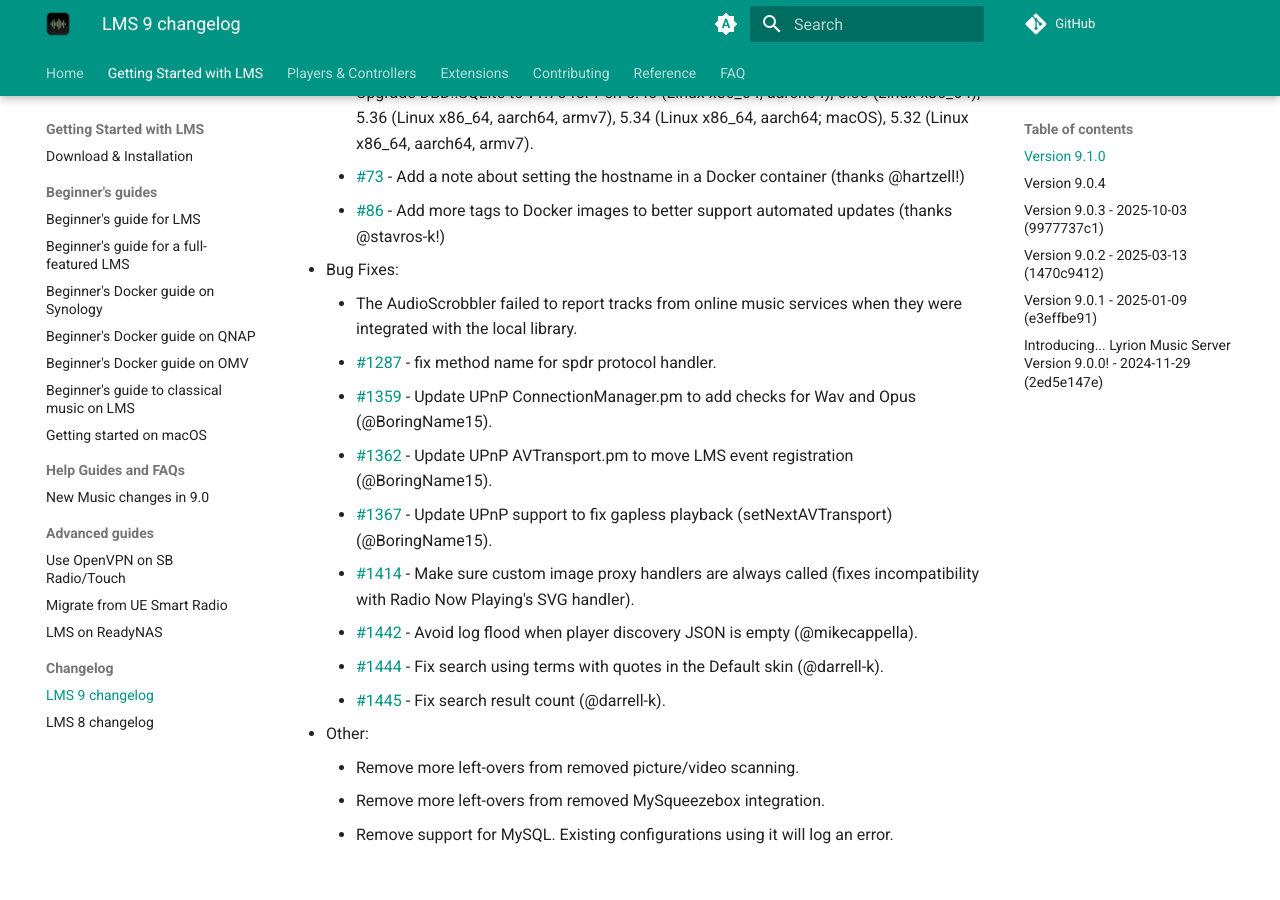
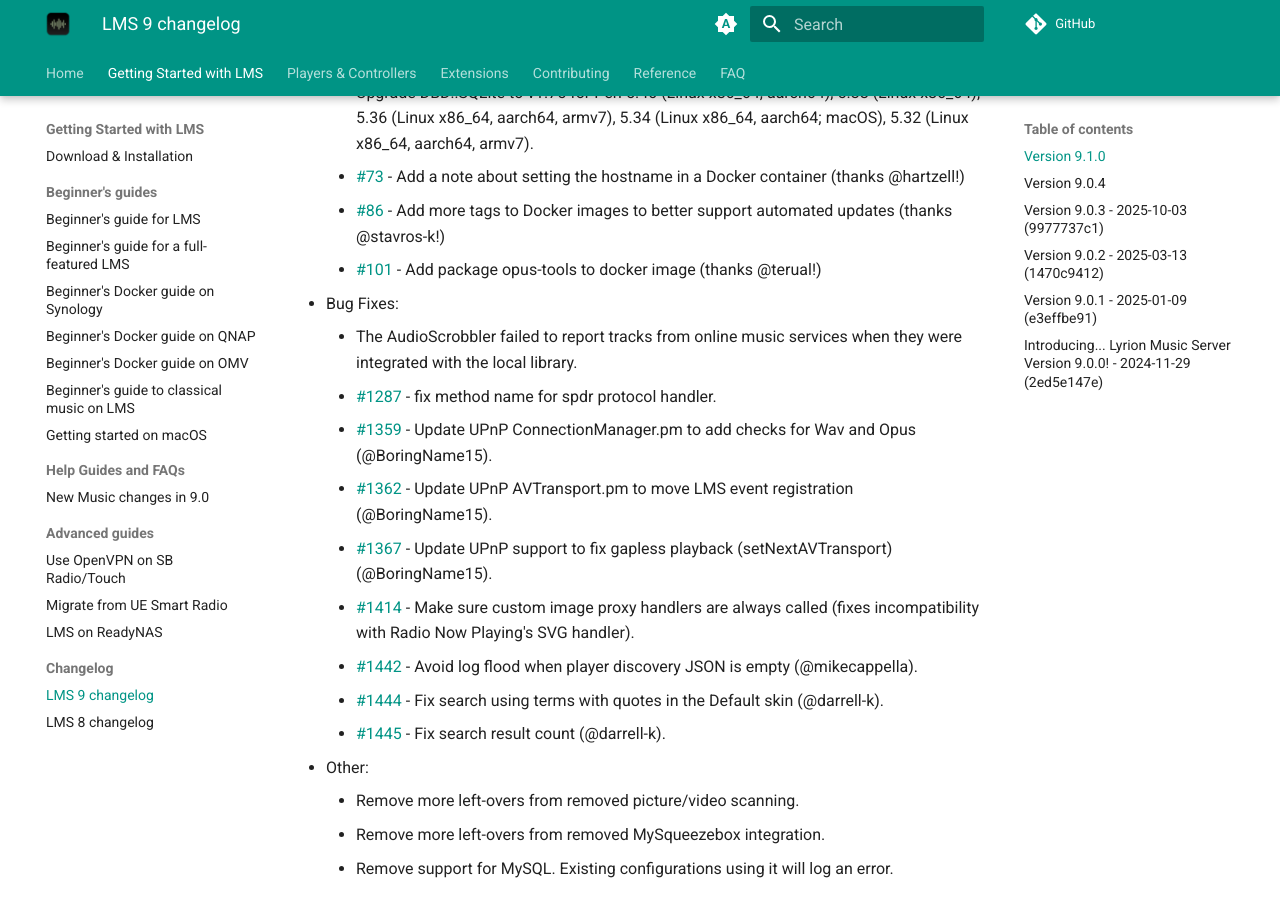
Before and after one commit to LMS-Community/lms-community.github.io, an MkDocs documentation site: the page built from docs/getting-started/changelog-lms9.md, in a window 1280 px wide and 900 px high, scrolled down 1797 px. Built offline with MkDocs 1.6.1 and Material for MkDocs 9.7.7, drawn with Linux system fonts in a browser that asks for light colours; a script that is not in the unit is left out; plug-ins that fetch from the network failed and are left out; comment, search, counter and statistics services are not loaded.

Commit message:
Update external data sources

```diff
--- a/docs/getting-started/changelog-lms9.md
+++ b/docs/getting-started/changelog-lms9.md
@@ -46,6 +46,7 @@
 	- Upgrade DBD::SQLite to v1.75 for Perl 5.40 (Linux x86\_64, aarch64), 5.38 (Linux x86\_64), 5.36 (Linux x86\_64, aarch64, armv7), 5.34 (Linux x86\_64, aarch64; macOS), 5.32 (Linux x86\_64, aarch64, armv7).
 	- [#73](https://github.com/LMS-Community/slimserver-platforms/pull/73) \- Add a note about setting the hostname in a Docker container (thanks @hartzell!)
 	- [#86](https://github.com/LMS-Community/slimserver-platforms/pull/86) \- Add more tags to Docker images to better support automated updates (thanks @stavros-k!)
+	- [#101](https://github.com/LMS-Community/slimserver-platforms/pull/101) \- Add package opus-tools to docker image (thanks @terual!)
 
 - Bug Fixes:
 
```
